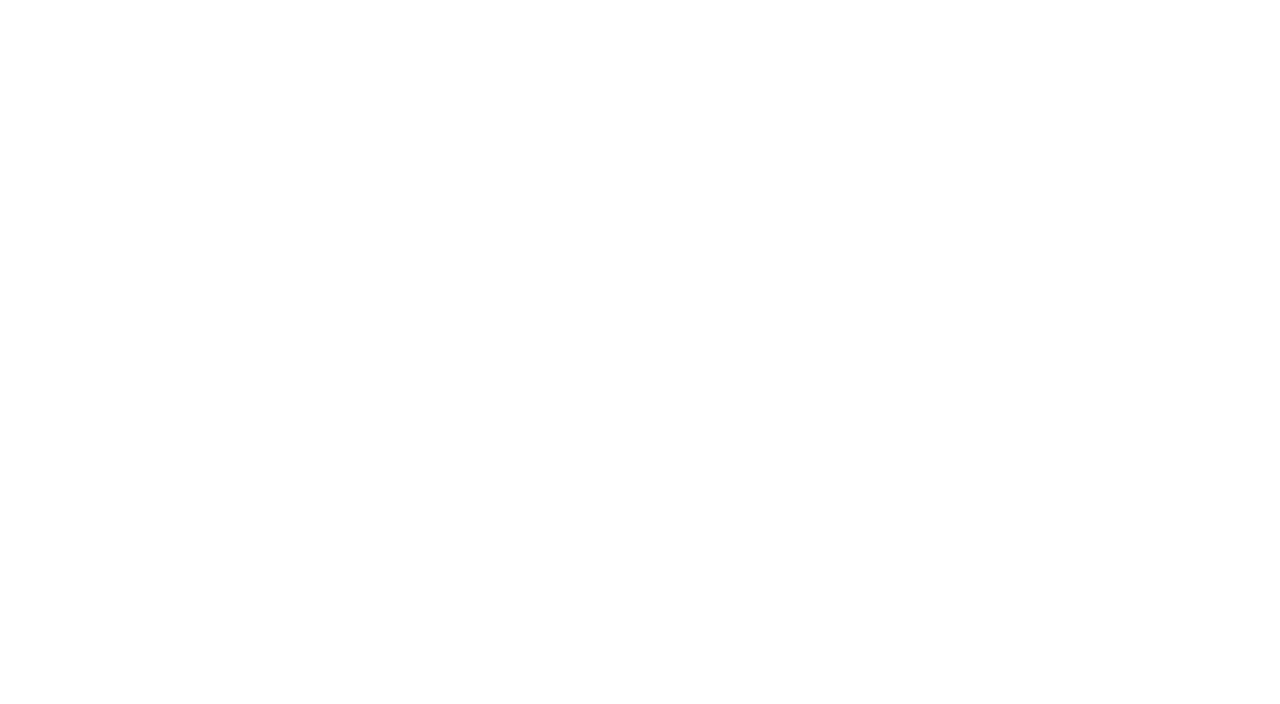
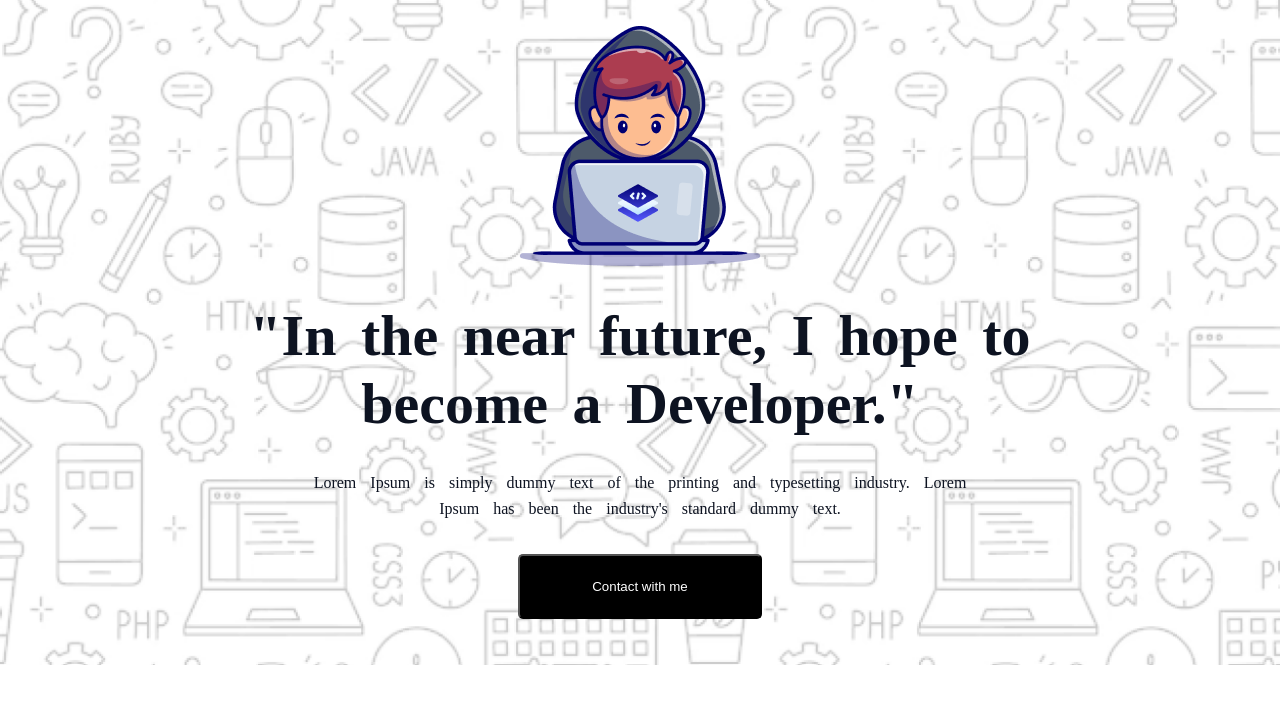
Before and after one commit to official-joyroy/asaidment1, a plain HTML site: page index.html in a window 1280 px wide. Drawn offline with Linux system fonts and the light colour scheme.

Commit message:
y commit

```diff
--- a/css/style.css
+++ b/css/style.css
@@ -1,3 +1,46 @@
 *{
+    margin: 0;
+    padding: 0;
+    box-sizing: border-box;
+}
+#header-main{
+    background-image: url('../assets/Hero-bg.png');
+    background-repeat: no-repeat;
+    background-size: cover;
+    height: 665px;
+}
+.header-main{
+    text-align: center;
+   padding-top: 26px;
 
 }
+.header-title{
+    color: rgba(13, 19, 33, 1);
+    font-family: Azeret Mono;
+    font-size: 58px;
+    font-weight: 600;
+    line-height: 68px;
+    letter-spacing: 0%;
+    text-align: center;
+    margin-top: 32px;
+    word-spacing: 10px;
+}
+.header-description{
+    color: rgba(13, 19, 33, 1);
+    font-family: Azeret Mono;
+    font-size: 16px;
+    font-weight: 400;
+    line-height: 26px;
+    letter-spacing: 0%;
+    text-align: center;
+    word-spacing: 10px;
+    margin-top: 32px;
+}
+.header-btn{
+    background-color: black;
+    color: white;
+    margin-top: 32px;
+    width: 244px;
+    height: 65px;
+    border-radius: 5px;
+}
--- a/index.html
+++ b/index.html
@@ -8,7 +8,12 @@
 </head>
 <body>
     <header id="header-main">
-
+       <div class="header-main">
+        <img src="assets/Group.png" alt="">
+        <h1 class="header-title">"In the near future, I hope to <br> become a Developer."</h1>
+        <p class="header-description">Lorem Ipsum is simply dummy text of the printing and typesetting industry. Lorem <br> Ipsum has been the industry's standard dummy text.</p>
+        <button class="header-btn">Contact with me</button>
+       </div>
     </header>
     <main>
 
```
